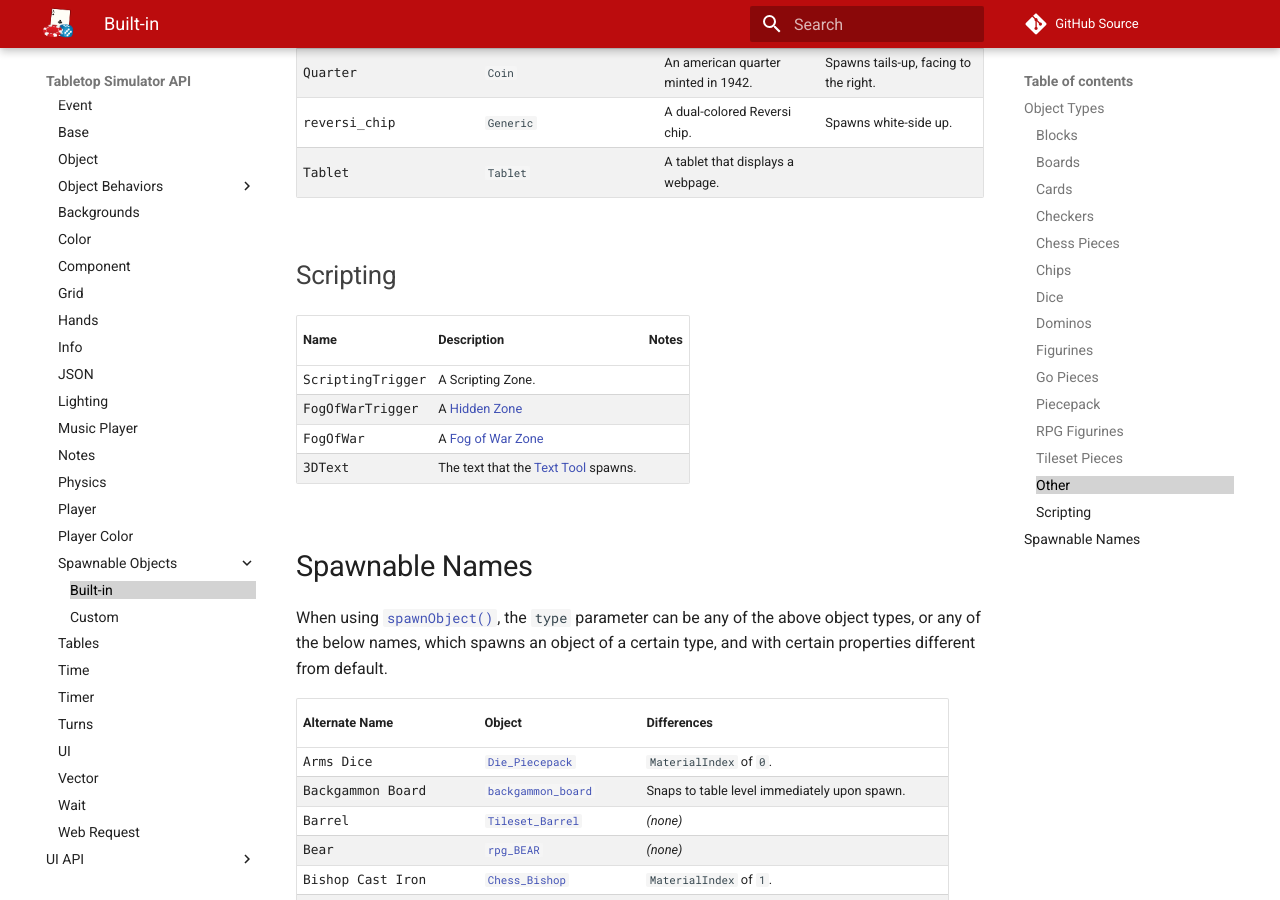
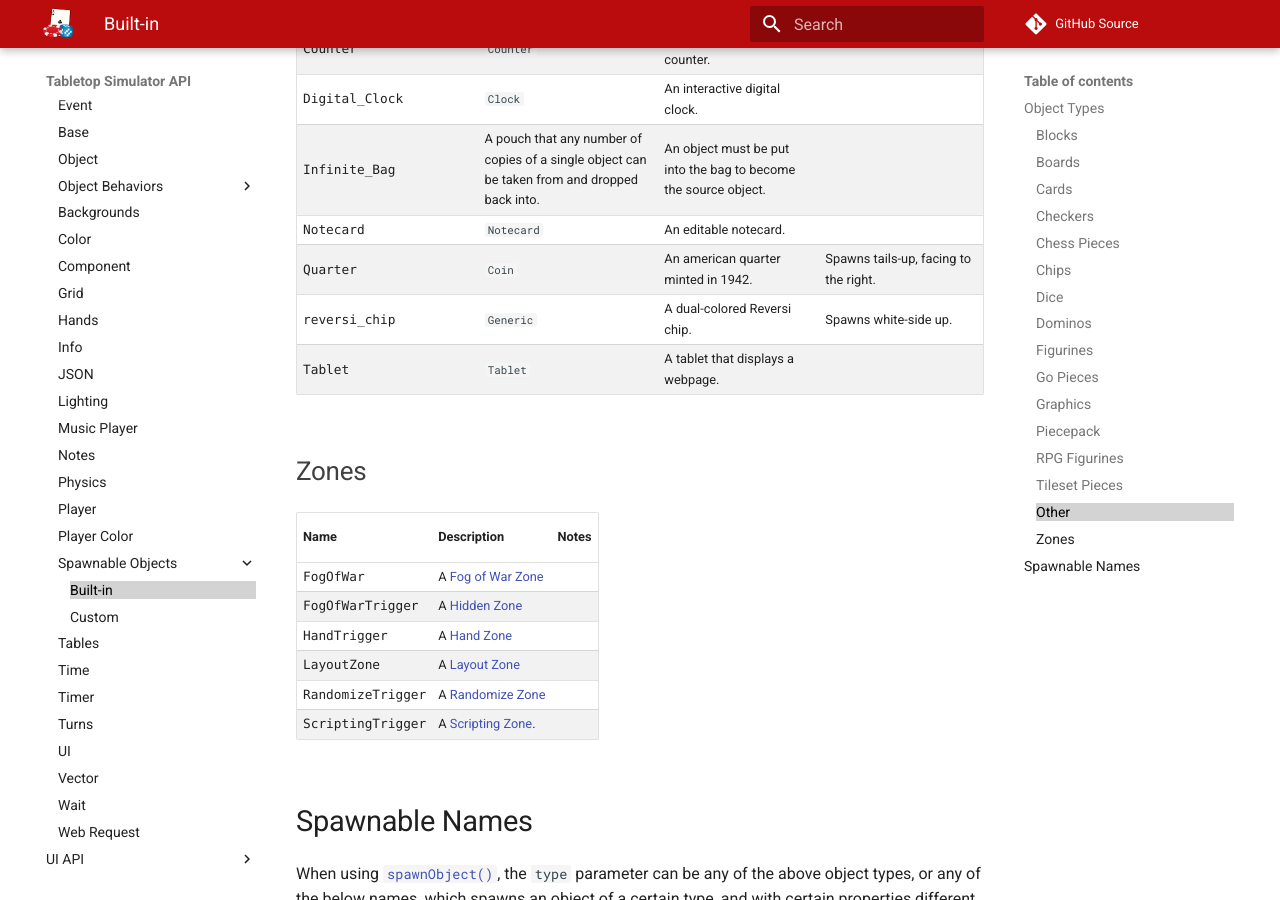
Before and after one commit to Berserk-Games/Tabletop-Simulator-API, an MkDocs documentation site: the page built from docs/built-in-object.md, in a window 1280 px wide and 900 px high, scrolled down 7753 px. Built offline with MkDocs 1.6.1 and Material for MkDocs 9.7.7, drawn with Linux system fonts in a browser that asks for light colours; comment, search, counter and statistics services are not loaded; some of the changed text lies outside the part shown.

Commit message:
Hand, Randomize and Layout zones as spawnable objects.

```diff
--- a/docs/built-in-object.md
+++ b/docs/built-in-object.md
@@ -114,6 +114,12 @@ Name | Type | Description | Notes
 <a class="anchor" id="go_game_bowl_black"></a>go_game_bowl_black | `GoPiece` | A bowl that any number of [Black Go Stones](#go_game_piece_black) can be taken from and dropped back into. |
 <a class="anchor" id="go_game_bowl_white"></a>go_game_bowl_white | `GoPiece` | A bowl that any number of [White Go Stones](#go_game_piece_white) can be taken from and dropped back into. |
 
+### Graphics
+
+Name | Description | Notes
+-- | -- | --
+<a class="anchor" id="3DText"></a>3DText | The text that the [Text Tool](https://kb.tabletopsimulator.com/game-tools/text-tool/) spawns. |
+
 ### Piecepack
 
 Name | Type | Description | Notes
@@ -196,14 +202,16 @@ Name | Type | Description | Notes
 <a class="anchor" id="reversi_chip"></a>reversi_chip | `Generic` | A dual-colored Reversi chip. | Spawns white-side up.
 <a class="anchor" id="Tablet"></a>Tablet | `Tablet` | A tablet that displays a webpage. |
 
-### Scripting
+### Zones
 
 Name | Description | Notes
 -- | -- | --
-<a class="anchor" id="ScriptingTrigger"></a>ScriptingTrigger | A Scripting Zone. |
+<a class="anchor" id="FogOfWar"></a>FogOfWar | A [Fog of War Zone](https://kb.tabletopsimulator.com/game-tools/zone-tools/#fog-of-war-zone) |
 <a class="anchor" id="FogOfWarTrigger"></a>FogOfWarTrigger | A [Hidden Zone](https://kb.tabletopsimulator.com/game-tools/zone-tools/#hidden-zone) |
-<a class="anchor" id="FogOfWar"></a>FogOfWar | A [Fog of War Zone](https://kb.tabletopsimulator.com/game-tools/zone-tools/#fog-of-war-zone) |
-<a class="anchor" id="3DText"></a>3DText | The text that the [Text Tool](https://kb.tabletopsimulator.com/game-tools/text-tool/) spawns. |
+<a class="anchor" id="HandTrigger"></a>HandTrigger | A [Hand Zone](https://kb.tabletopsimulator.com/game-tools/zone-tools/#hand-zone) |
+<a class="anchor" id="LayoutZone"></a>LayoutZone | A [Layout Zone](https://kb.tabletopsimulator.com/game-tools/zone-tools/#layout-zone) |
+<a class="anchor" id="RandomizeTrigger"></a>RandomizeTrigger | A [Randomize Zone](https://kb.tabletopsimulator.com/game-tools/zone-tools/#randomize-zone) |
+<a class="anchor" id="ScriptingTrigger"></a>ScriptingTrigger | A [Scripting Zone](https://kb.tabletopsimulator.com/game-tools/zone-tools/#scripting-zone). |
 
 ## Spawnable Names
 
```
